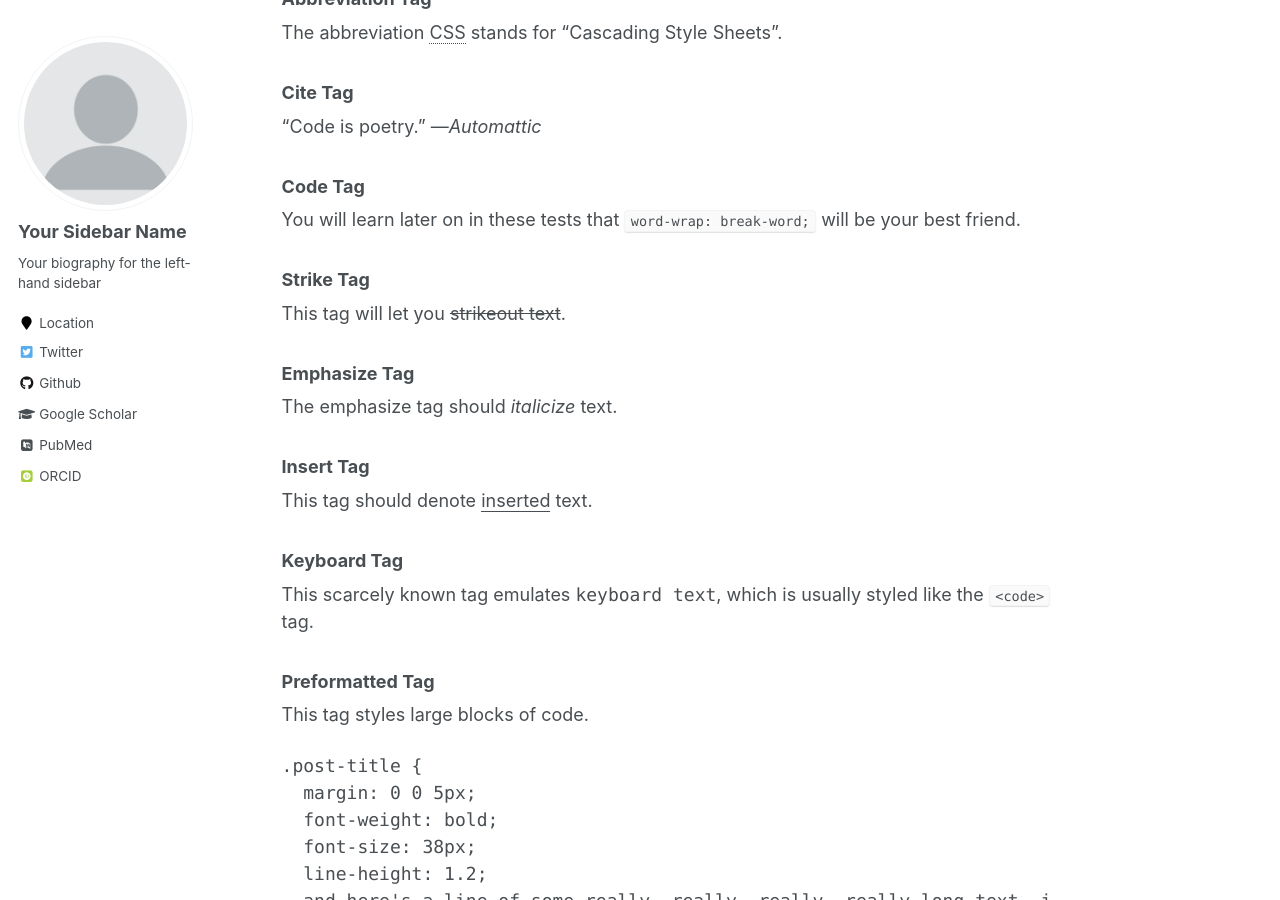
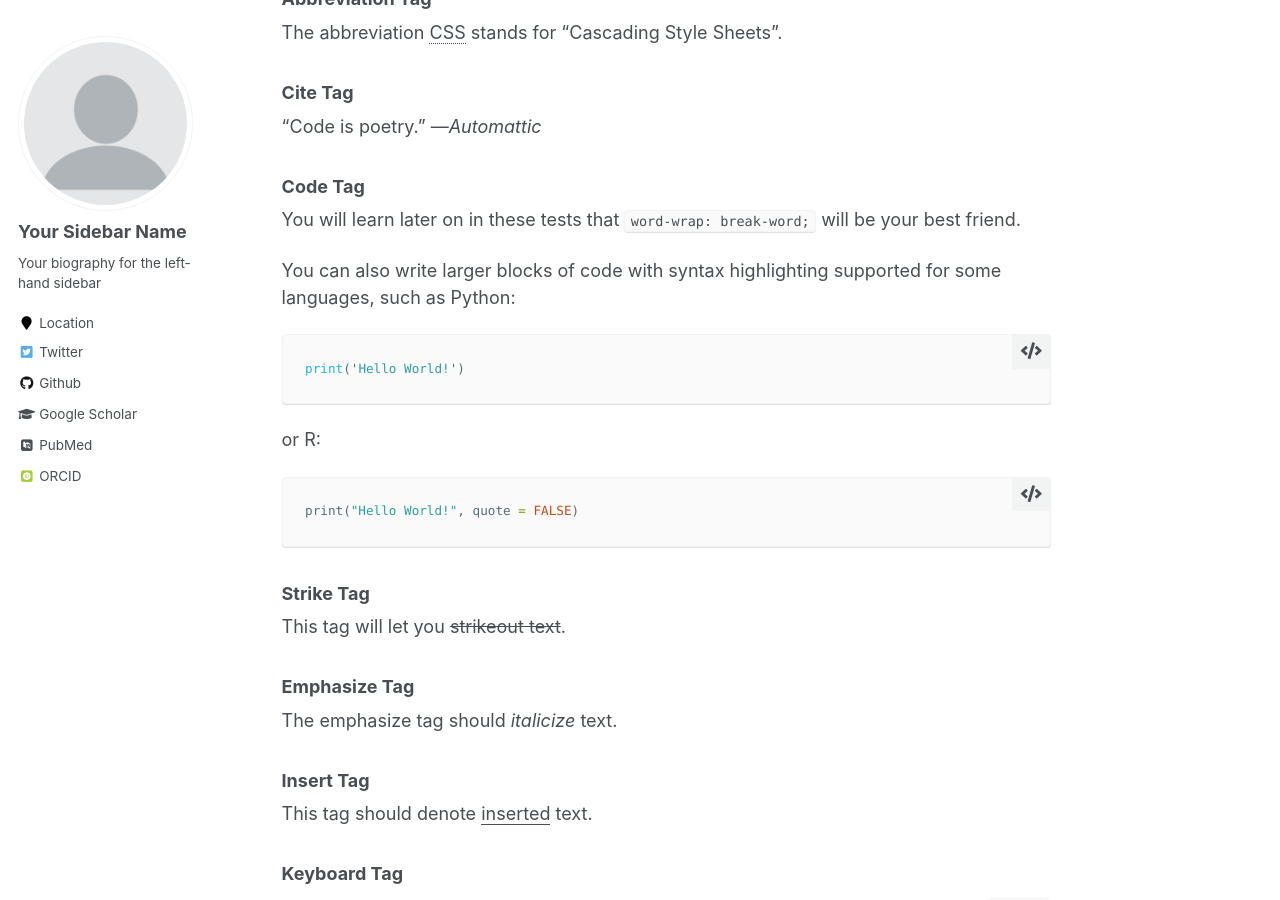
Before and after one commit to cxh42/cxh42.github.io, a Jekyll site: the page built from _pages/markdown.md, in a window 1280 px wide and 900 px high, scrolled down 4238 px. Built offline with Jekyll 4.4.1, drawn with Linux system fonts in a browser that asks for light colours; some web fonts are replaced.

Commit message:
+ Syntax highlighting example

````diff
--- a/_pages/markdown.md
+++ b/_pages/markdown.md
@@ -151,6 +151,18 @@ The abbreviation CSS stands for "Cascading Style Sheets".
 
 You will learn later on in these tests that `word-wrap: break-word;` will be your best friend.
 
+You can also write larger blocks of code with syntax highlighting supported for some languages, such as Python:
+
+```python
+print('Hello World!')
+```
+
+or R:
+
+```R
+print("Hello World!", quote = FALSE)
+```
+
 ### Strike Tag
 
 This tag will let you <strike>strikeout text</strike>.
````
